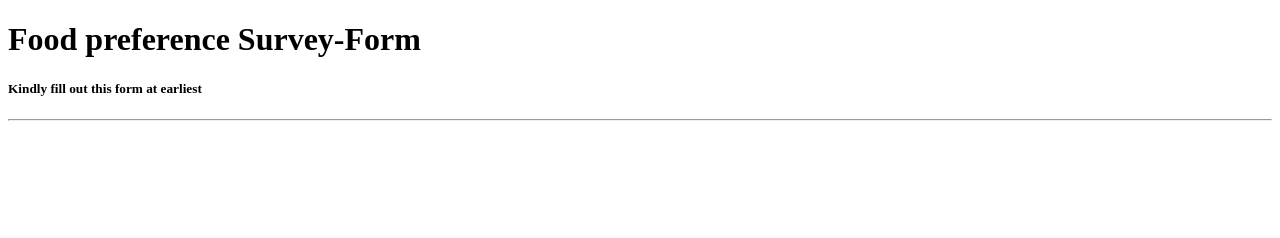
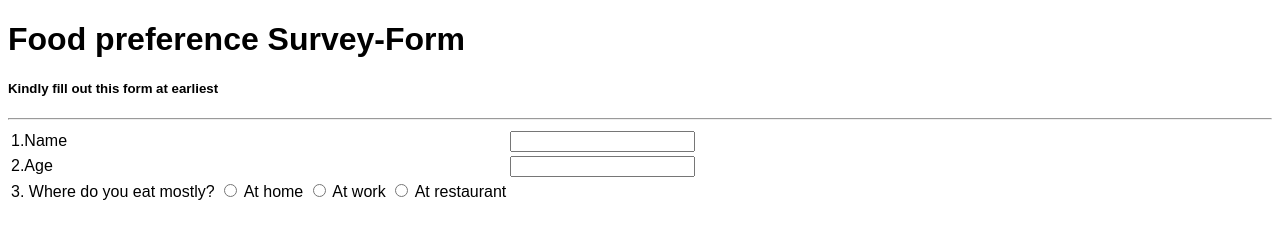
Before and after one commit to amar2909/Food-pref, a plain HTML site: page index.html in a window 1280 px wide. Drawn offline with Linux system fonts and the light colour scheme.

Commit message:
add location

```diff
--- a/index.html
+++ b/index.html
@@ -1,14 +1,43 @@
 <!DOCTYPE html>
 <html lang="en">
-<head>
-    <meta charset="UTF-8">
-    <meta http-equiv="X-UA-Compatible" content="IE=edge">
-    <meta name="viewport" content="width=device-width, initial-scale=1.0">
+  <head>
+    <meta charset="UTF-8" />
+    <meta http-equiv="X-UA-Compatible" content="IE=edge" />
+    <meta name="viewport" content="width=device-width, initial-scale=1.0" />
     <title>Document</title>
-</head>
-<body>
+    <style>
+      body {
+        font-family: sans-serif;
+      }
+    </style>
+  </head>
+
+  <body>
     <h1>Food preference Survey-Form</h1>
     <h5>Kindly fill out this form at earliest</h5>
-    <hr/>
-</body>
+    <hr />
+    <form action="" method="post">
+      <table>
+        <tr>
+          <td>1.Name</td>
+          <td><input type="text" name="user" /></td>
+        </tr>
+        <tr>
+          <td>2.Age</td>
+          <td><input type="number" min="12" /></td>
+        </tr>
+        <tr>
+          <td>
+            3. Where do you eat mostly?
+            <input type="radio" name="location" id="home" value="home" />
+            <label for="home">At home</label>
+            <input type="radio" name="location" id="work" value="work" />
+            <label for="work">At work</label>
+            <input type="radio" id="restaurant" name="location" value="restaurant" />
+            <label for="restaurant">At restaurant</label>
+          </td>
+        </tr>
+      </table>
+    </form>
+  </body>
 </html>
```
